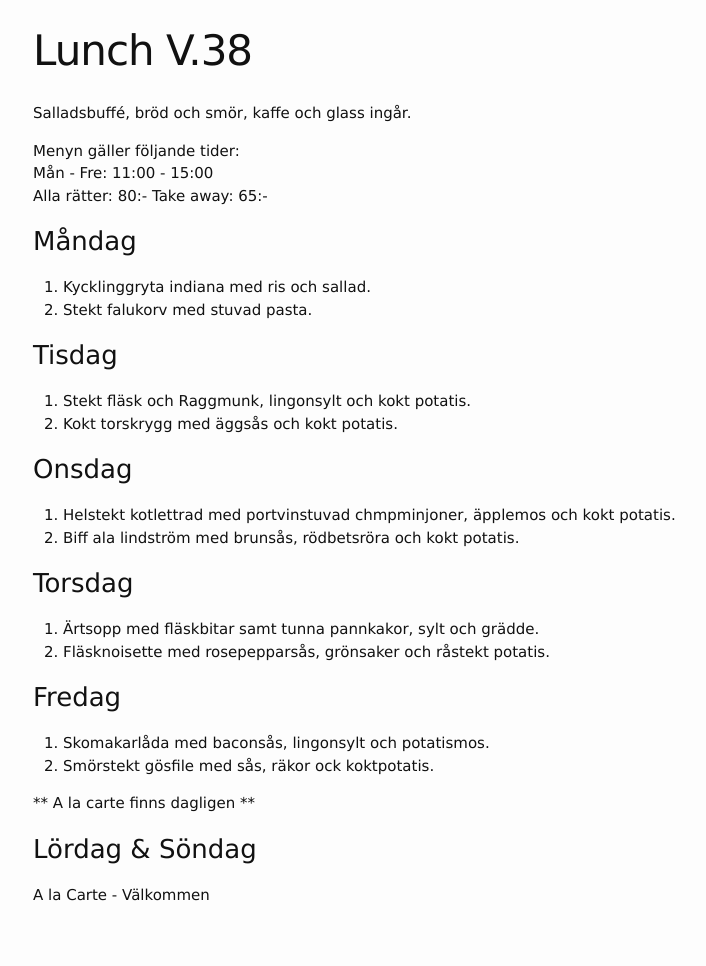
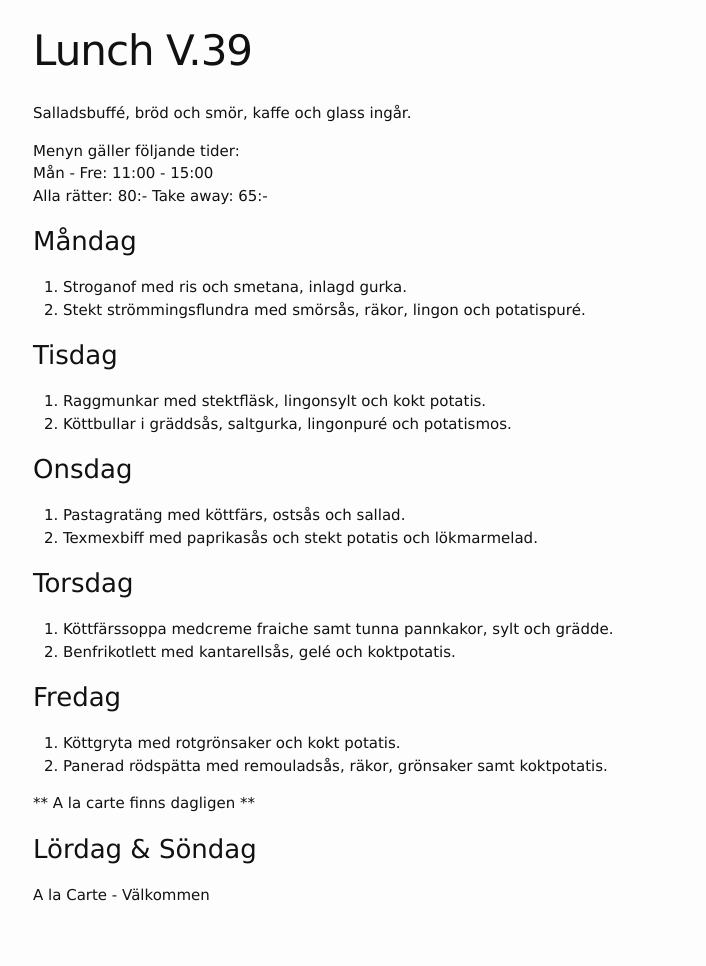
Before and after one commit to FarInn62/farinn62.github.io, a Jekyll site: the page built from lunch.md, in a window 1280 px wide. Shown: the whole page, without its empty margins (237-943 px from the left). Built offline with Jekyll 4.4.1, drawn with Linux system fonts in a browser that asks for light colours.

Commit message:
Update lunch.md

```diff
--- a/lunch.md
+++ b/lunch.md
@@ -1,6 +1,6 @@
 ---
 layout: foodmenu
-title: Lunch V.38
+title: Lunch V.39
 permalink: /lunch/
 published: true
 ---
@@ -12,29 +12,29 @@ Alla rätter: 80:- Take away: 65:-
 
 ### Måndag
 
-1. Kycklinggryta indiana med ris och sallad.
-2. Stekt falukorv med stuvad pasta.
+1. Stroganof med ris och smetana, inlagd gurka.
+2. Stekt strömmingsflundra med smörsås, räkor, lingon och potatispuré.
 
 ### Tisdag
 
-1. Stekt fläsk och Raggmunk, lingonsylt och kokt potatis.
-2. Kokt torskrygg med äggsås och kokt potatis.
+1. Raggmunkar med stektfläsk, lingonsylt och kokt potatis.
+2. Köttbullar i gräddsås, saltgurka, lingonpuré och potatismos.
 
 
 ### Onsdag
 
-1. Helstekt kotlettrad med portvinstuvad chmpminjoner, äpplemos och kokt potatis.
-2. Biff ala lindström med brunsås, rödbetsröra och kokt potatis.
+1. Pastagratäng med köttfärs, ostsås och sallad.
+2. Texmexbiff med paprikasås och stekt potatis och lökmarmelad.
 
 ### Torsdag
 
-1. Ärtsopp med fläskbitar samt tunna pannkakor, sylt och grädde.
-2. Fläsknoisette med rosepepparsås, grönsaker och råstekt potatis.
+1. Köttfärssoppa medcreme fraiche samt tunna pannkakor, sylt och grädde.
+2. Benfrikotlett med kantarellsås, gelé och koktpotatis.
 
 ### Fredag
 
-1. Skomakarlåda med baconsås, lingonsylt och potatismos.
-2. Smörstekt gösfile med sås, räkor ock koktpotatis.
+1. Köttgryta med rotgrönsaker och kokt potatis.
+2. Panerad rödspätta med remouladsås, räkor, grönsaker samt koktpotatis.
 
 ** A la carte finns dagligen **
 
```
